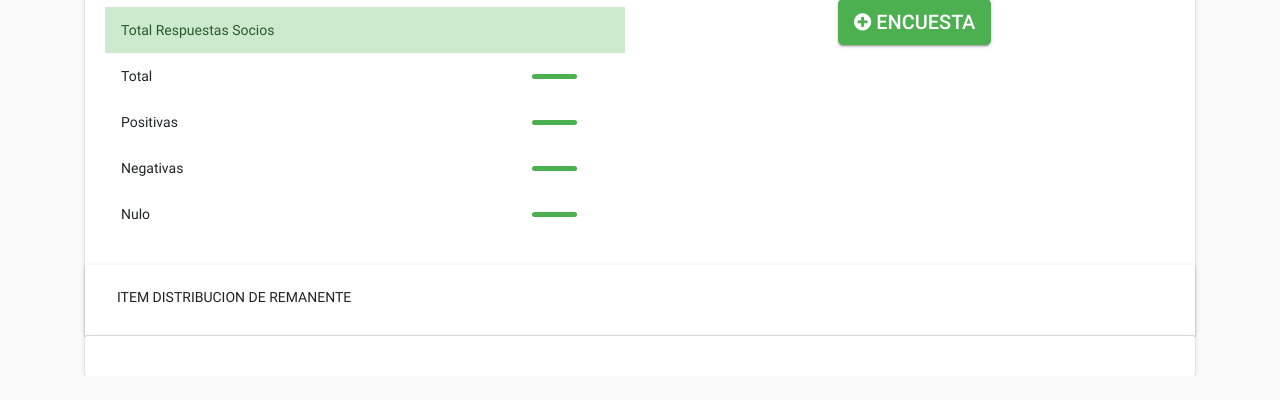
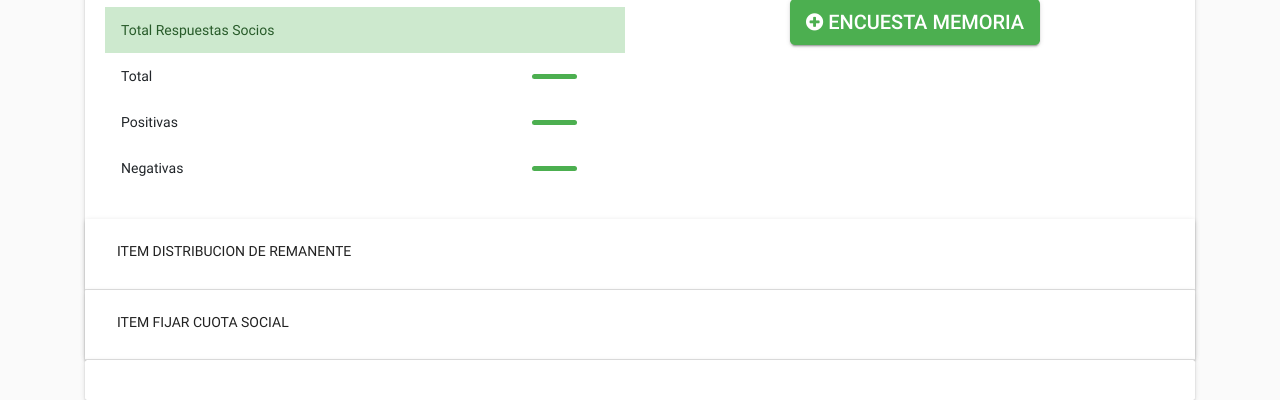
Before and after one commit to nicolastapiamoya25/encuestaPruebaLR, a PHP site: page / in a window 1280 px wide. Shown: the part 1024-1424 px from the top of the page. Before the commit the page ends 1400 px from the top, so only its background shows below. Run offline with PHP 8.4, Linux system fonts and the light colour scheme; data that the repository does not hold is empty.

Commit message:
first commit

```diff
--- a/index.php
+++ b/index.php
@@ -44,27 +44,11 @@
                       <div class="row">
                         <div class="col">
                           <div class="embed-responsive embed-responsive-16by9">
-                            <iframe class="embed-responsive-item" src="https://www.youtube.com/embed/KeAXSCFzMBk" frameborder="0" allow="accelerometer; autoplay; encrypted-media; gyroscope; picture-in-picture" allowfullscreen></iframe>
+                            <iframe src="https://www.youtube.com/embed/YZi5vam33ow" frameborder="0" allow="accelerometer; autoplay; encrypted-media; gyroscope; picture-in-picture" allowfullscreen></iframe>
                           </div>
                         </div>
                       </div>
-                        <!-- CHAT
-                        <div class="col">
-                          <div id="chatstore"></div>
-                          <form id="frmAgregaMensaje">
-                            <div class="form-group">
-                              <label>Nombre</label>
-                              <input class="form-control" type="text" name="nombre" placeholder="Ingrese su nombre">
-                            </div>
-                            <div class="form-group">
-                              <label>Mensaje</label>
-                              <textarea class="form-control" name="mensaje" pleaceholder="Ingresa tu mensaje" rows="3"></textarea>
-                            </div>
-                             <button type="button" class="btn btn-raised btn-primary" id="enviar" >Enviar</button>
-                          </form>
-                        </div>
-                      </div>
-                      FIN CHAT -->
+
                       <div class="row">
                         <div class="col">
                           <ul class="list-group">
@@ -84,16 +68,12 @@
                               Negativas
                               <span class="badge badge-success badge-pill"><div id="total_no"></div></span>
                             </li>
-                            <li class="list-group-item d-flex justify-content-between align-items-center">
-                              Nulo
-                              <span class="badge badge-success badge-pill"><div id="total_nulo"></div></span>
-                            </li>
                           </ul>
                         </div>
                         <div class="col">
                           <div class="row justify-content-center">
-                            <span class="btn btn-raised btn-success btn-lg" data-toggle="modal" data-target="#addmodal">
-                              <span class="fa fa-plus-circle"></span> Encuesta
+                            <span class="btn btn-raised btn-success btn-lg" data-toggle="modal" data-target="#modalMemoria">
+                              <span class="fa fa-plus-circle"></span> Encuesta Memoria
                             </span>
                           </div>
                         </div>
@@ -119,23 +99,57 @@
                           </div>
                         </div>
                       </div>
-                        <!-- CHAT
+                      <div class="row">
                         <div class="col">
-                          <div id="chatstore"></div>
-                          <form id="frmAgregaMensaje">
-                            <div class="form-group">
-                              <label>Nombre</label>
-                              <input class="form-control" type="text" name="nombre" placeholder="Ingrese su nombre">
-                            </div>
-                            <div class="form-group">
-                              <label>Mensaje</label>
-                              <textarea class="form-control" name="mensaje" pleaceholder="Ingresa tu mensaje" rows="3"></textarea>
-                            </div>
-                             <button type="button" class="btn btn-raised btn-primary" id="enviar" >Enviar</button>
-                          </form>
+                          <ul class="list-group">
+                            <li class="list-group-item d-flex justify-content-between align-items-center list-group-item-success">
+                              Respuestas
+                              <span class="badge badge-success badge-pill"></span>
+                            </li>
+                            <li class="list-group-item d-flex justify-content-between align-items-center">
+                              Total
+                              <span class="badge badge-success badge-pill"><div id="total"></div></span>
+                            </li>
+                            <li class="list-group-item d-flex justify-content-between align-items-center">
+                              Positivas
+                              <span class="badge badge-success badge-pill"><div id="total_si"></div></span>
+                            </li>
+                            <li class="list-group-item d-flex justify-content-between align-items-center">
+                              Negativas
+                              <span class="badge badge-success badge-pill"><div id="total_no"></div></span>
+                            </li>
+                          </ul>
+                        </div>
+                        <div class="col">
+                          <div class="row justify-content-center">
+                            <span class="btn btn-raised btn-success btn-lg" data-toggle="modal" data-target="#addmodal">
+                              <span class="fa fa-plus-circle"></span> Encuesta Remanente
+                            </span>
+                          </div>
                         </div>
                       </div>
-                      FIN CHAT -->
+                    </div>
+                  </div>
+                </div>
+                <div class="card">
+                  <div class="card-header" id="headingTwo">
+                    <h2 class="mb-0">
+                      <button id="cuota_social" class="btn btn-link collapsed" type="button" data-toggle="collapse" data-target="#collapseTwo" aria-expanded="false" aria-controls="collapseTwo">
+                        Item Fijar Cuota Social
+                      </button>
+                    </h2>
+                  </div>
+                  <div id="collapseTwo" class="collapse" aria-labelledby="headingTwo" data-parent="#accordionExample">
+                    <div class="card-body">
+
+                      <div class="row">
+                        <div class="col">
+                          <div class="embed-responsive embed-responsive-16by9">
+                          <iframe src="https://www.youtube.com/embed/YZi5vam33ow" frameborder="0" allow="accelerometer; autoplay; encrypted-media; gyroscope; picture-in-picture" allowfullscreen></iframe>
+                          </div>
+                        </div>
+                      </div>
+
                       <!--<div class="row">
                         <div class="col">
                           <ul class="list-group">
@@ -164,7 +178,7 @@
                         <div class="col">
                           <div class="row justify-content-center">
                             <span class="btn btn-raised btn-success btn-lg" data-toggle="modal" data-target="#addmodal">
-                              <span class="fa fa-plus-circle"></span> Encuesta
+                              <span class="fa fa-plus-circle"></span> Encuesta Cuota Social
                             </span>
                           </div>
                         </div>
@@ -183,49 +197,81 @@
             <div class="card-body">
 
 
-    <!--************************************************* agregar datosmodal ***********************************************-->
-  <div class="modal fade" id="addmodal" tabindex="-1" role="dialog" aria-labelledby="exampleModalLabel" aria-hidden="true">
+    <!--************************************************* MODAL ENCUESTA MEMORIA ***********************************************-->
+  <div class="modal fade" id="modalMemoria" tabindex="-1" role="dialog" aria-labelledby="exampleModalLabel" aria-hidden="true">
     <div class="modal-dialog modal-lg" role="document">
       <div class="modal-content">
         <div class="modal-header">
-          <h5 class="modal-title" id="exampleModalLabel"><div id="encuesta"> </div></h5>
+          <h5 class="modal-title" id="exampleModalLabel"><div id="encuestaMemoria"> </div></h5>
           <button type="button" class="close" data-dismiss="modal" aria-label="Close">
             <span aria-hidden="true">&times;</span>
           </button>
         </div>
         <div class="modal-body">
-            <form id="frmEncuesta">
+            <form id="frmEncuestaMemoria">
 
             <div class="form-group row">
               <label class="col-sm-2 col-form-label">SI</label>
               <div class="col-sm-6">
-                <input type="checkbox" class="form-control form-control-sm group1" value="si" name="si" id="si">
+                <input type="checkbox" class="form-control form-control-sm group_memoria" value="si" name="si_memoria" id="si_memoria">
               </div>
             </div>
 
             <div class="form-group row">
               <label class="col-sm-2 col-form-label">NO</label>
                 <div class="col-sm-6">
-                  <input type="checkbox" class="form-control form-control-sm group1" value="no" name="no" id="no">
+                  <input type="checkbox" class="form-control form-control-sm group_memoria" value="no" name="no_memoria" id="no_memoria">
+              </div>
+            </div>
+
+          </form>
+        </div>
+        <div class="modal-footer">
+          <button type="button" class="btn btn-secondary" data-dismiss="modal">Cerrar</button>
+          <button type="button" class="btn btn-raised btn-primary" id="btnResponderMemoria">Responder</button>
+        </div>
+      </div>
+    </div>
+  </div>
+  <!--************************************************* FIN MODAL ENCUESTA MEMORIA ***********************************************-->
+
+      <!--************************************************* MODAL ENCUESTA REMANENTE ***********************************************-->
+      <div class="modal fade" id="addmodal" tabindex="-1" role="dialog" aria-labelledby="exampleModalLabel" aria-hidden="true">
+    <div class="modal-dialog modal-lg" role="document">
+      <div class="modal-content">
+        <div class="modal-header">
+          <h5 class="modal-title" id="exampleModalLabel"><div id="encuestaRemanente"> </div></h5>
+          <button type="button" class="close" data-dismiss="modal" aria-label="Close">
+            <span aria-hidden="true">&times;</span>
+          </button>
+        </div>
+        <div class="modal-body">
+            <form id="frmEncuestaRemanente">
+
+            <div class="form-group row">
+              <label class="col-sm-2 col-form-label">SI</label>
+              <div class="col-sm-6">
+                <input type="checkbox" class="form-control form-control-sm group_remanente" value="si" name="si_remanente" id="si_remanente">
               </div>
             </div>
 
             <div class="form-group row">
-              <label class="col-sm-2 col-form-label">NULO</label>
-              <div class="col-sm-6">
-                    <input type="checkbox" class="form-control form-control-sm group1" value="nulo" name="nulo" id="nulo">
+              <label class="col-sm-2 col-form-label">NO</label>
+                <div class="col-sm-6">
+                  <input type="checkbox" class="form-control form-control-sm group_remanente" value="no" name="no_remanente" id="no_remanente">
               </div>
             </div>
+
           </form>
         </div>
         <div class="modal-footer">
           <button type="button" class="btn btn-secondary" data-dismiss="modal">Cerrar</button>
-          <button type="button" class="btn btn-raised btn-primary" id="btnResponder">Responder</button>
+          <button type="button" class="btn btn-raised btn-primary" id="btnResponderRemanente">Responder</button>
         </div>
       </div>
     </div>
   </div>
-  <!--************************************************* agregar datosmodal ***********************************************-->
+  <!--************************************************* FIN MODAL ENCUESTA REMANENTE ***********************************************-->
             </div>
         </div>
     </div>
@@ -236,16 +282,14 @@
 <script>
     $(document).ready(function(){
         $.ajaxSetup({"cache":false});
-        setInterval("loadOldMessages()",100);
+        //setInterval("loadOldMessages()",100);
         setInterval("loadTotal()",100);
         setInterval("loadSi()",100);
         setInterval("loadNo()",100);
-        setInterval("loadNulo()",100);
-        $('#encuesta').load('pregunta.php');
+        $('#encuestaMemoria').load('pregunta.php');
         $('#total').load('total_respuestas.php');
         $('#total_si').load('total_respuesta_si.php');
         $('#total_no').load('total_respuesta_no.php');
-        $('#total_nulo').load('total_respuesta_nulo.php');
     });
 </script>
 
@@ -264,7 +308,9 @@
   }
 </script>
 
-<script type="text/javascript">
+
+<!--*******************************JS CHAT**************************************-->
+<!-- <script type="text/javascript">
     $(document).ready(function(){
         $('#chatstore').load('chat.php');
 
@@ -301,63 +347,45 @@
             $("#chatstore").html( info );
         });
     }
-</script>
+</script> -->
+<!--*******************************FIN JS CHAT**************************************-->
 
+<!--*******************************JS MODAL ENCUESTA MEMORIA**************************************-->
 <script type="text/javascript">
 $(document).ready(function(){
     //carga en elemento encuesta el script en php
-    $('#encuesta').load('pregunta.php');
+    $('#encuestaMemoria').load('pregunta.php');
     //$('#encuesta2').load('pregunta.php');
       //escucha el elemto 'si'
-      $('#si').on( 'change', function() {
+      $('#si_memoria').on( 'change', function() {
         //si el elemento 'si' esta checkeado (truwe)
         if( $(this).is(':checked') ) {
         // Hacer que se escondan los checkbox
-            $('#no').hide();
-            $('#nulo').hide();
+            $('#no_memoria').hide();
         } else {
             // Hacer aparecer los checkbox
-            $('#no').show();
-            $('#nulo').show();
-            $('#si').show();
+            $('#no_memoria').show();
+            $('#si_memoria').show();
             //limpia los elementos group1
-            $('.group1').trigger('change');
+            $('.group_memoria').trigger('change');
         }
         });
 
-      $('#no').on( 'change', function() {
+      $('#no_memoria').on( 'change', function() {
         if( $(this).is(':checked') ) {
         // Hacer que se escondan los checkbox
-            $('#si').hide();
-            $('#nulo').hide();
+            $('#si_memoria').hide();
         } else {
             // Hacer aparecer los checkbox
-            $('#si').show();
-            $('#nulo').show();
-            $('#no').show();
+            $('#si_memoria').show();
+            $('#no_memoria').show();
             //limpia los elementos group1
-        $('.group1').trigger('change');
+        $('.group_memoria').trigger('change');
         }
         });
 
-      $('#nulo').on( 'change', function() {
-        if( $(this).is(':checked') ) {
-        // Hacer que se escondan los checkbox
-            $('#si').hide();
-            $('#no').hide();
-        } else {
-            // Hacer aparecer los checkbox
-            $('#si').show();
-            $('#no').show();
-            $('#nulo').show();
-            //limpia los elementos group1
-            $('.group1').trigger('change');
-        }
-        });
 
-      //ejemplo encuesta modal
-
-    $('#btnResponder').click(function(){
+    $('#btnResponderMemoria').click(function(){
         //al precionar boton responder
       var nombre_encuesta = $('#memoria').text();
 
@@ -365,11 +393,11 @@ $(document).ready(function(){
         //declaro variable arreglo de respuesta (respuesta)
       var respuesta = [];
         //declaro variable y almaceno texto de encuesta (pregunta)
-      var pregunta = $('#encuesta').text();
+      var pregunta = $('#encuestaMemoria').text();
       //limpio el string sacando los espacios en blanco
       var pregunta = $.trim(pregunta);
       //busca en los elementos group1
-      $('.group1').each(function(){
+      $('.group_memoria').each(function(){
         //si hay uno checkeado
         if ($(this).is(":checked")) {
             //guarda su valor en variable respuesta
@@ -386,70 +414,19 @@ $(document).ready(function(){
             url:"php/insertarEncuesta.php",
             success:function(r){
             if(r==1){
-               $('#frmEncuesta')[0].reset();
+               $('#frmEncuestaMemoria')[0].reset();
                alertify.success("Respuesta Enviada");
                 }else{
                     alertify.error("Respuesta No Enviada");
                 }
             }
         });
-        $('.group1').trigger('change');
-        $('#addmodal').remove();
+        $('.group_memoria').trigger('change');
+        $('#modalMemoria').remove();
       }
     });
 
   });
-          //ejemplo encuesta2 collader
-
-    //$('#btnResponder2').click(function(){
-        //al precionar boton responder
-        //declaro variable arreglo de respuesta (respuesta)
-      //var respuesta = [];
-        //declaro variable y almaceno texto de encuesta (pregunta)
-      //var pregunta = $('#encuesta2').text();
-      //limpio el string sacando los espacios en blanco
-      //var pregunta = $.trim(pregunta);
-      //busca en los elementos group1
-      //$('.group1').each(function(){
-        //si hay uno checkeado
-        //if ($(this).is(":checked")) {
-            //guarda su valor en variable respuesta
-           // respuesta.push($(this).val());
-       // }
-      //});
-      /*respuesta = respuesta.toString();
-      if (respuesta == "") {
-        alertify.error("Debe responder la encuesta");
-      }else{
-        $.ajax({
-            type:"POST",
-            data:{respuesta:respuesta, pregunta:pregunta},
-            url:"php/insertarEncuesta.php",
-            success:function(r){
-            if(r==1){
-               $('#frmEncuesta')[0].reset();
-               $('#total').load('total_respuestas.php');
-               $('#total_si').load('total_respuesta_si.php');
-               $('#total_no').load('total_respuesta_no.php');
-               $('#total_nulo').load('total_respuesta_nulo.php');
-               $.ajaxSetup({"cache":false});
-              setInterval("loadTotal()",500);
-              setInterval("loadSi()",500);
-              setInterval("loadNo()",500);
-              setInterval("loadNulo()",500);
-               alertify.success("Respuesta Enviada");
-                }else{
-                    alertify.error("Respuesta No Enviada");
-                }
-            }
-        });
-        $('.group1').trigger('change');
-        $('#addmodal').remove();
-      }
-    });
-*/
-
-
         var loadTotal=function(){
         $.ajax({type: "POST",
             url: "total_respuestas.php"
@@ -474,32 +451,57 @@ $(document).ready(function(){
         });
     }
 
-        var loadNulo=function(){
-        $.ajax({type: "POST",
-            url: "total_respuesta_nulo.php"
-        }).done(function( info ){
-            $("#total_nulo").html( info );
+</script>
+<!--*******************************FIN JS MODAL ENCUESTA MEMORIA**************************************-->
+
+<!--*******************************JS MODAL ENCUESTA REMANENTE**************************************-->
+<script type="text/javascript">
+$(document).ready(function(){
+    //carga en elemento encuesta el script en php
+    $('#encuestaRemanente').load('pregunta.php');
+    //$('#encuesta2').load('pregunta.php');
+      //escucha el elemto 'si'
+      $('#si_remanente').on( 'change', function() {
+        //si el elemento 'si' esta checkeado (truwe)
+        if( $(this).is(':checked') ) {
+        // Hacer que se escondan los checkbox
+            $('#no_remanente').hide();
+        } else {
+            // Hacer aparecer los checkbox
+            $('#no_remanente').show();
+            $('#si_remanente').show();
+            //limpia los elementos group1
+            $('.group_remanente').trigger('change');
+        }
         });
-    }
 
-</script>
+      $('#no_remanente').on( 'change', function() {
+        if( $(this).is(':checked') ) {
+        // Hacer que se escondan los checkbox
+            $('#si_remanente').hide();
+        } else {
+            // Hacer aparecer los checkbox
+            $('#si_remanente').show();
+            $('#no_remanente').show();
+            //limpia los elementos group1
+        $('.group_remanente').trigger('change');
+        }
+        });
 
 
-<script type="text/javascript">
-  /*$('#btnResponder').click(function(){
+    $('#btnResponderRemanente').click(function(){
         //al precionar boton responder
+      var nombre_encuesta = $('#remanente').text();
+
+      var nombre_encuesta = $.trim(nombre_encuesta);
         //declaro variable arreglo de respuesta (respuesta)
       var respuesta = [];
         //declaro variable y almaceno texto de encuesta (pregunta)
-      var nombre_encuesta = $('#memoria').text();
-
-      var nombre_encuesta = $.trim(nombre_encuesta);
-
-      var pregunta = $('#encuesta').text();
+      var pregunta = $('#encuestaRemanente').text();
       //limpio el string sacando los espacios en blanco
       var pregunta = $.trim(pregunta);
       //busca en los elementos group1
-      $('.group1').each(function(){
+      $('.group_remanente').each(function(){
         //si hay uno checkeado
         if ($(this).is(":checked")) {
             //guarda su valor en variable respuesta
@@ -516,18 +518,42 @@ $(document).ready(function(){
             url:"php/insertarEncuesta.php",
             success:function(r){
             if(r==1){
-               $('#frmEncuesta')[0].reset();
+               $('#frmEncuestaRemanente')[0].reset();
                alertify.success("Respuesta Enviada");
                 }else{
                     alertify.error("Respuesta No Enviada");
                 }
             }
         });
-        $('.group1').trigger('change');
+        $('.group_remanente').trigger('change');
         $('#addmodal').remove();
       }
-    });*/
+    });
 
+  });
+        var loadTotal=function(){
+        $.ajax({type: "POST",
+            url: "total_respuestas.php"
+        }).done(function( info ){
+            $("#total").html( info );
+        });
+    }
 
+        var loadSi=function(){
+        $.ajax({type: "POST",
+            url: "total_respuesta_si.php"
+        }).done(function( info ){
+            $("#total_si").html( info );
+        });
+    }
+
+        var loadNo=function(){
+        $.ajax({type: "POST",
+            url: "total_respuesta_no.php"
+        }).done(function( info ){
+            $("#total_no").html( info );
+        });
+    }
 
 </script>
+<!--*******************************FIN JS MODAL ENCUESTA REMANENTE**************************************-->
--- a/total_respuesta_no.php
+++ b/total_respuesta_no.php
@@ -2,7 +2,7 @@
     require_once "php/conexion.php";
     $conexion=conexion();
 
-    $sql="CALL sp_total_encuesta_no";
+    $sql="CALL sp_total_encuesta_no_memoria";
     $result=mysqli_query($conexion,$sql);
 
  ?>
--- a/total_respuesta_si.php
+++ b/total_respuesta_si.php
@@ -2,7 +2,7 @@
     require_once "php/conexion.php";
     $conexion=conexion();
 
-    $sql="CALL sp_total_encuesta_si";
+    $sql="CALL sp_total_encuesta_si_memoria";
     $result=mysqli_query($conexion,$sql);
  ?>
 
--- a/total_respuestas.php
+++ b/total_respuestas.php
@@ -2,7 +2,7 @@
     require_once "php/conexion.php";
     $conexion=conexion();
 
-    $sql="CALL sp_total_encuesta";
+    $sql="CALL sp_total_encuesta_memoria";
     $result=mysqli_query($conexion,$sql);
  ?>
 
```
